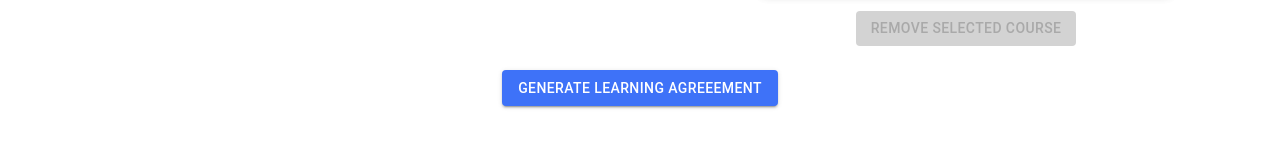
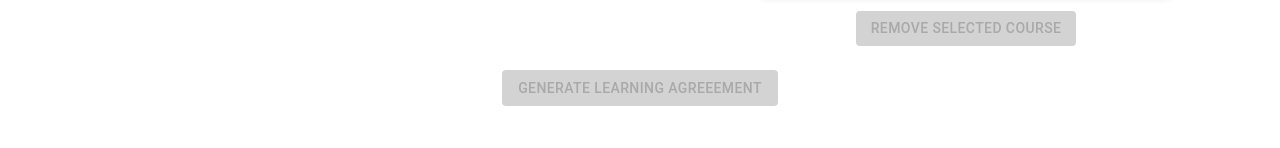
Before and after one commit to ichiin/cela, a React (Create React App) app: page /SubjectList in a window 1280 px wide. Shown: the part 176-324 px from the top of the page. Built offline with nearby package versions, Linux system fonts and the light colour scheme; no server answers.

Commit message:
la generation disabled if no courses are selected

```diff
--- a/src/Components/SubjectsList.js
+++ b/src/Components/SubjectsList.js
@@ -199,8 +199,9 @@ export function SubjectsList(props) {
       >
         <Button
           variant={"contained"}
-          style={{ backgroundColor: "#3E72F8", color: "white" }}
+          className={"primaryButton"}
           onClick={generateLA}
+          disabled={mySubjects.length === 0}
         >
           Generate Learning Agreeement
         </Button>
--- a/src/Style/SubjectsList.css
+++ b/src/Style/SubjectsList.css
@@ -22,13 +22,18 @@
   color: white;
 }
 
+.primaryButton{
+  background-color: #3E72F8!important;
+  color: white!important;
+}
+
 .secondaryButton{
   border-color: green!important;
   color: green!important;
   margin-Top: 20px!important;
 }
 
-.secondaryButton:disabled, .tertiaryButton:disabled{
+.secondaryButton:disabled, .tertiaryButton:disabled, .primaryButton:disabled{
   background-color: lightgrey!important;
   color: darkgrey!important;
   border: transparent!important;
```
